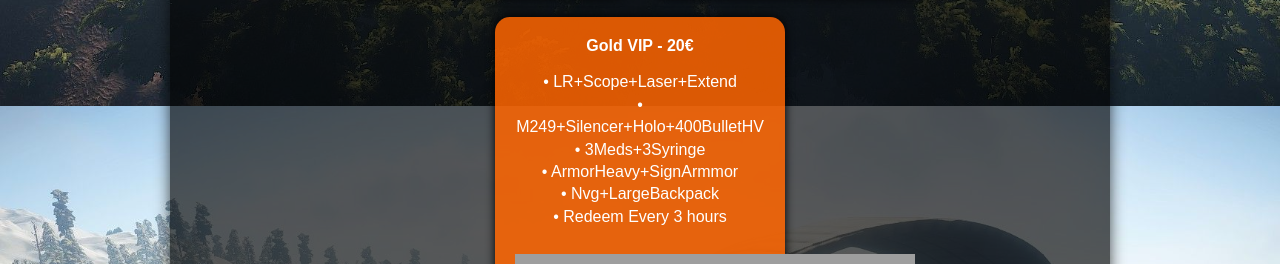
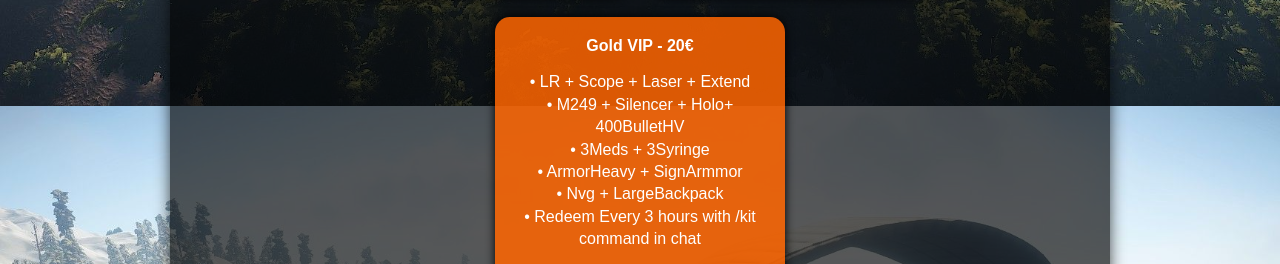
Before and after one commit to florineeel985-lang/RoSurvive-site, a plain HTML site: page index.html in a window 1280 px wide. Shown: the part 2294-2558 px from the top of the page. Drawn offline with Linux system fonts and the light colour scheme; grey boxes are pictures that could not be loaded.

Commit message:
Update index.html

```diff
--- a/index.html
+++ b/index.html
@@ -261,7 +261,7 @@ footer {
     <!-- Gold VIP -->
     <div class="vip-card">
       <h4>Gold VIP - 20€</h4>
-      <p>• LR+Scope+Laser+Extend<br>• M249+Silencer+Holo+400BulletHV<br>• 3Meds+3Syringe<br>• ArmorHeavy+SignArmmor<br>• Nvg+LargeBackpack<br>• Redeem Every 3 hours</p>
+      <p>• LR + Scope + Laser + Extend<br>• M249 + Silencer + Holo+ 400BulletHV<br>• 3Meds + 3Syringe<br>• ArmorHeavy + SignArmmor<br>• Nvg + LargeBackpack<br>• Redeem Every 3 hours with /kit command in chat</p>
       <form action="https://www.paypal.com/cgi-bin/webscr" method="post" target="_top">
         <input type="hidden" name="cmd" value="_s-xclick" />
         <input type="hidden" name="hosted_button_id" value="L4S7UKKCQLCV2" />
```
